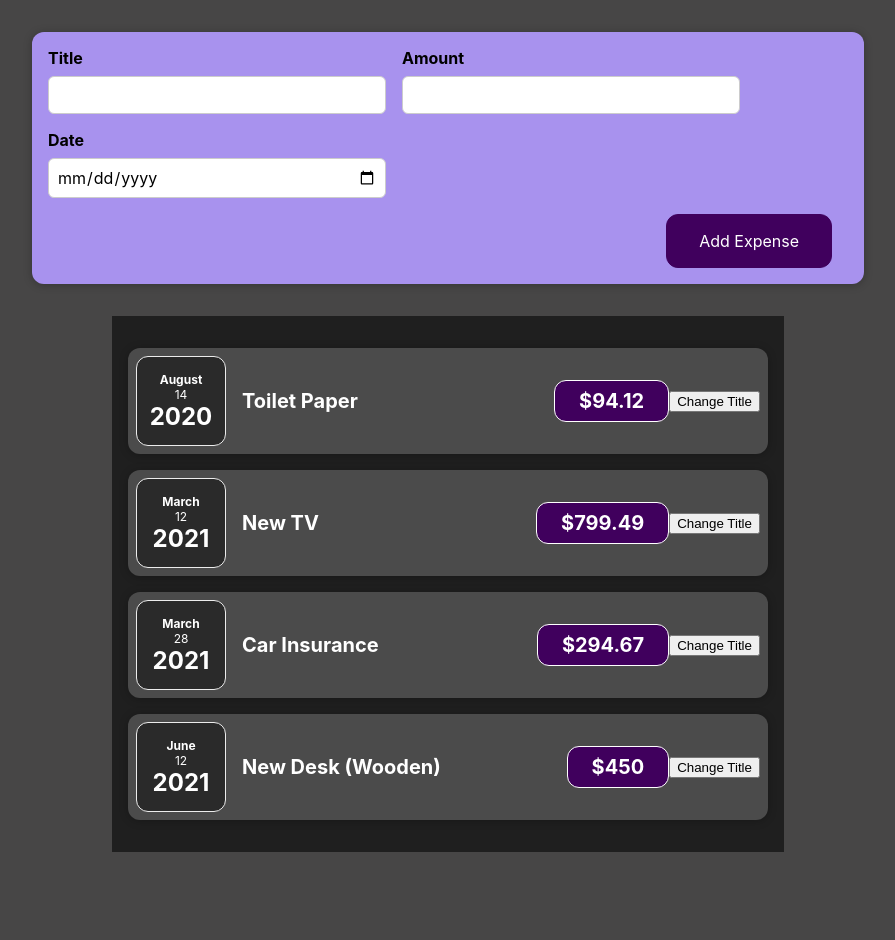
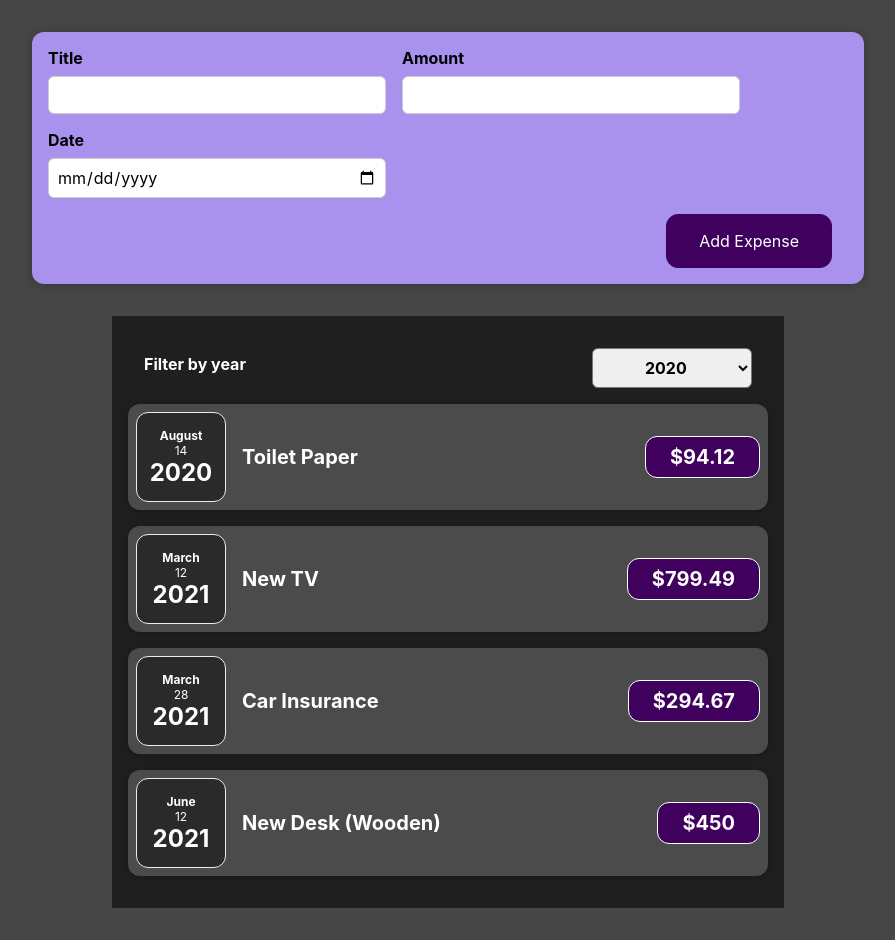
Before and after one commit to crissy12/react-complete-guide, a React (Create React App) app: page / in a window 1280 px wide. Shown: the whole page, without its empty margins (192-1087 px from the left). Before the commit the page ends 884 px from the top, so only its background shows below. Built offline with nearby package versions, Linux system fonts and the light colour scheme.

Commit message:
Section 61

```diff
--- a/src/components/Expenses/ExpenseItem.js
+++ b/src/components/Expenses/ExpenseItem.js
@@ -4,20 +4,13 @@ import "./ExpenseItem.css";
 import { useState } from "react";
 
 function ExpenseItem(props) {
-  const [title, setTitle] = useState(props.title);
-  const clickHandler = () => {
-    setTitle("Updated!");
-    console.log(title);
-  };
-
   return (
     <Card className="expense-item">
       <ExpenseDate date={props.date} />
       <div className="expense-item__description">
-        <h2>{title}</h2>
+        <h2>{props.title}</h2>
         <div className="expense-item__price">${props.amount}</div>
       </div>
-      <button onClick={clickHandler}>Change Title</button>
     </Card>
   );
 }
--- a/src/components/Expenses/Expenses.js
+++ b/src/components/Expenses/Expenses.js
@@ -1,9 +1,18 @@
+import { useState } from "react";
+import ExpensesFilter from "../UI/ExpenseFilter";
 import ExpenseItem from "./ExpenseItem";
 import "./Expenses.css";
 
 function Expenses(props) {
+  const [year, setYear] = useState("2020");
+
+  const selectedYear = (value) => {
+    setYear(value);
+  };
   return (
     <div className="div-container">
+      <div>
+        <ExpensesFilter selected={year} onSelectedYearChange={selectedYear} />
         <ExpenseItem
           title={props.items[0].title}
           amount={props.items[0].amount}
@@ -25,6 +34,7 @@ function Expenses(props) {
           date={props.items[3].date}
         ></ExpenseItem>
       </div>
+    </div>
   );
 }
 export default Expenses;
--- /dev/null
+++ b/src/components/UI/ExpenseFilter.js
@@ -0,0 +1,24 @@
+import React from "react";
+
+import "./ExpensesFilter.css";
+
+const ExpensesFilter = (props) => {
+  const dropdownChangeHandler = (event) => {
+    props.onSelectedYearChange(event.target.value);
+  };
+  return (
+    <div className="expenses-filter">
+      <div className="expenses-filter__control">
+        <label>Filter by year</label>
+        <select value={props.selected} onChange={dropdownChangeHandler}>
+          <option value="2022">2022</option>
+          <option value="2021">2021</option>
+          <option value="2020">2020</option>
+          <option value="2019">2019</option>
+        </select>
+      </div>
+    </div>
+  );
+};
+
+export default ExpensesFilter;
--- /dev/null
+++ b/src/components/UI/ExpensesFilter.css
@@ -0,0 +1,24 @@
+.expenses-filter {
+  color: white;
+  padding: 0 1rem;
+}
+
+.expenses-filter__control {
+  display: flex;
+  width: 100%;
+  align-items: center;
+  justify-content: space-between;
+  margin: 1rem 0;
+}
+
+.expenses-filter label {
+  font-weight: bold;
+  margin-bottom: 0.5rem;
+}
+
+.expenses-filter select {
+  font: inherit;
+  padding: 0.5rem 3rem;
+  font-weight: bold;
+  border-radius: 6px;
+}
```
Lines whose indentation alone changed are shown as unchanged.
